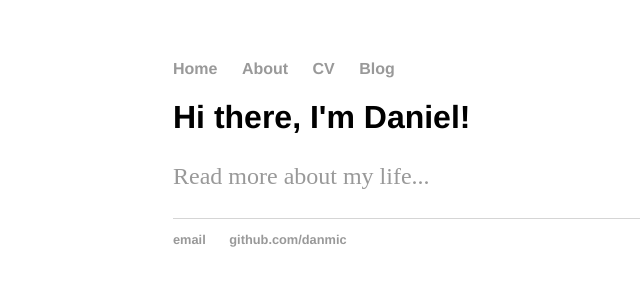
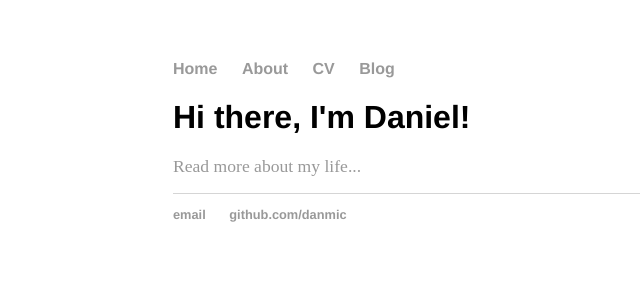
Before and after one commit to danmic/danmic.github.io, a Jekyll site: the page built from index.html, in a window 1280 px wide. Shown: the top 300 px of the page, without its empty margins (19-659 px from the left). Built offline with Jekyll 4.4.1, drawn with Linux system fonts in a browser that asks for light colours.

Commit message:
css font-size

```diff
--- a/css/main.css
+++ b/css/main.css
@@ -24,8 +24,8 @@ h1 {
     font-family:'Helvetica', 'Arial', 'Sans-Serif';
 }
 p {
-    font-size: 1.5em;
-    line-height: 1.4em;
+    font-size: 1.1em;
+    line-height: 1.0em;
     color: #333;
 }
 footer {
@@ -35,7 +35,7 @@ footer {
 
 ul.posts {
     margin: 20px auto 40px;
-    font-size: 1.5em;
+    font-size: 1.1em;
 }
 
 ul.posts li {
```
